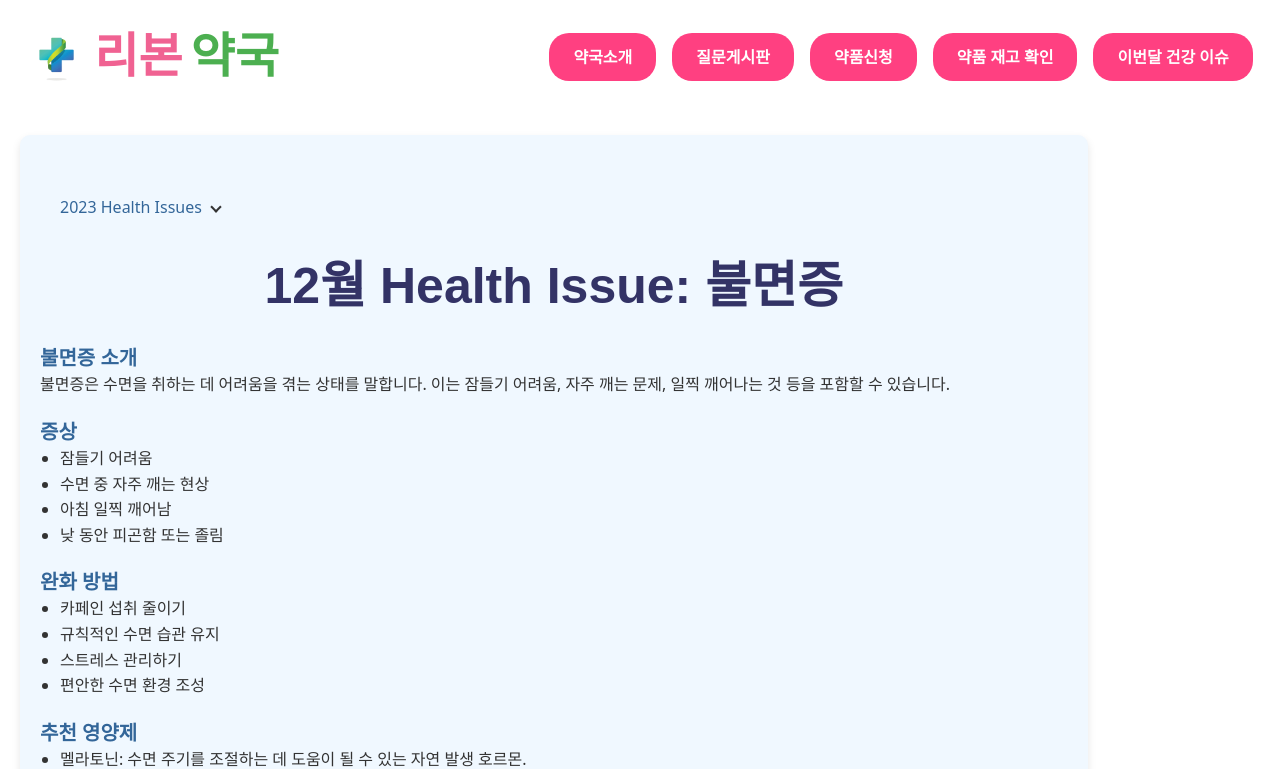
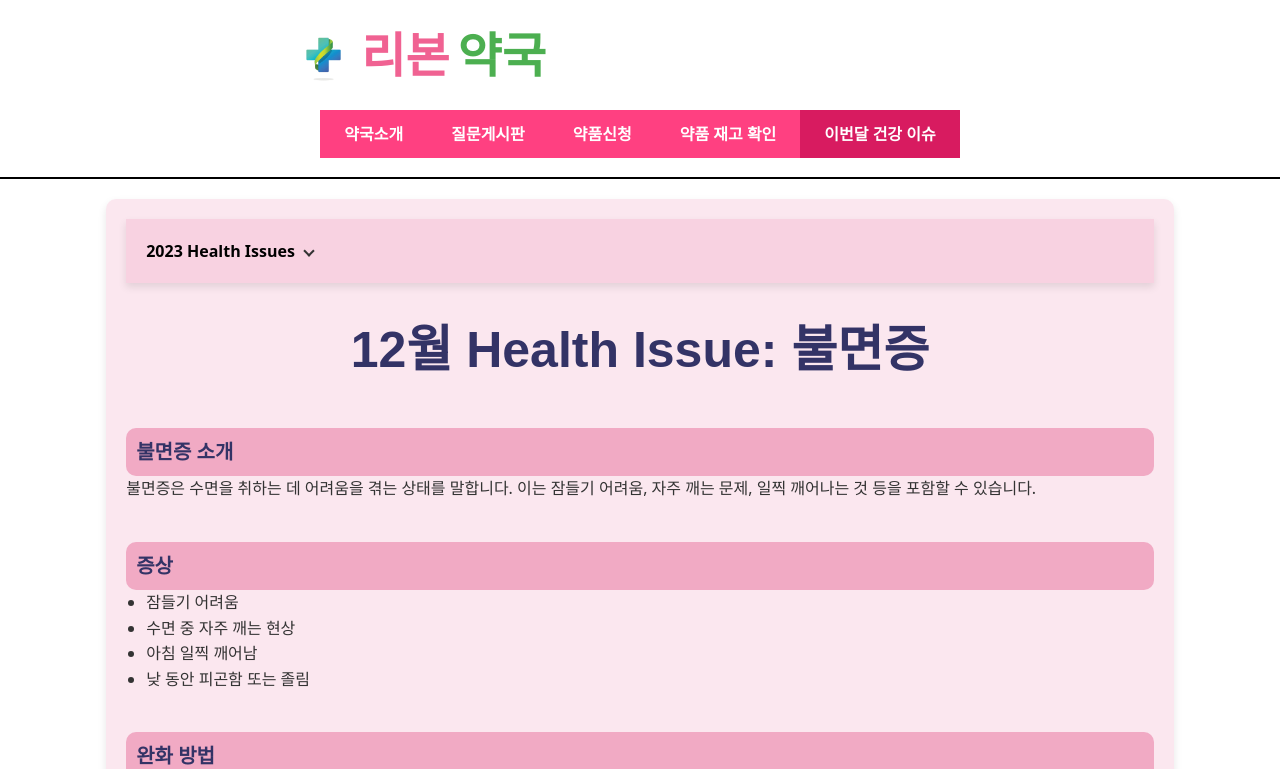
Before and after one commit to kjyook/Web_SW_Studio, a Next.js app: page /HotTopic in a window 1280 px wide. Shown: the top 769 px of the page. Built offline with nearby package versions, Linux system fonts and the light colour scheme.

Commit message:
kyh 231221 add: header, 약국소개, 약품신청, 핫토픽  디자인 수정 및 스타일 통일

```diff
--- a/src/components/Header/Header.jsx
+++ b/src/components/Header/Header.jsx
@@ -6,9 +6,12 @@ import Image from "next/image";
 import styles from "./Header.module.css";
 import { RiArrowDropDownLine } from "react-icons/ri";
 import SideBar from "../SideBar";
+import { useRouter } from "next/router";
 
 export const Header = () => {
   const [sidebar, setSidebar] = useState(false);
+  const router = useRouter();
+  console.log("dd", router.pathname);
 
   const tabs = [
     { label: "약국소개", path: "drugstore" },
@@ -22,7 +25,7 @@ export const Header = () => {
   return (
     <>
       <div className={styles.headerContainer}>
-        <Link href="/">
+        <Link href="/drugstore" className={styles.pharmacyName}>
           <div className={styles.logo}>
             <Image src="/icons/logo-removebg.png" width={75} height={75} alt='logo' />
             <span className={styles.ribbon}>리본</span>
@@ -33,7 +36,7 @@ export const Header = () => {
         <div className={styles.tabButtonContainer}>
           {tabs.map(({ label, path }) => (
             <Link href={`/${path}`} key={path}>
-              <button className={styles.tabButton}>{label}</button>
+              <button className={`${styles.tabButton} ${router.pathname === `/${path}` ? styles.activeTab : ''}`}>{label}</button>
             </Link>
           ))}
         </div>
--- a/src/components/Header/Header.module.css
+++ b/src/components/Header/Header.module.css
@@ -3,13 +3,26 @@
 .headerContainer {
     width: 100%;
     display: flex;
-    flex-direction: row;
+    flex-direction: column;
     background-color: white; /* Pink color with 80% opacity */
-    border-bottom: 2px solid #ffff;
+    border-bottom: 2px solid black;
     padding: 1.2rem;
     text-align: center;
     justify-content: space-between;
     align-items: center;
+    @media (max-width: 768px) {
+      flex-direction: row;
+    }
+  }
+
+  .pharmacyName{
+    position: relative;
+    right: 14rem;
+    margin: 0 0 1rem 0;
+    text-decoration: none;
+    @media (max-width: 768px) {
+      right: 0;
+    }
   }
 
 
@@ -45,6 +58,7 @@
     display: flex;
     align-items: center;
     justify-content: center;
+    background-color: #ff4081;
 
     @media (max-width: 768px) {
       display: none;
@@ -59,14 +73,18 @@
     font-size: 16px;
     font-weight: bold;
     cursor: pointer;
-    margin: 0 8px;
-    border-radius: 20px;
+    border-radius: 0%;
     transition: background-color 0.3s ease, transform 0.3s ease;
+  }
+
+  .activeTab {
+    background-color: #d81b60 !important;
   }
 
   .tabButton:hover {
     background-color: #d81b60;
-    transform: scale(1.1);
+    /* transform: scale(1.1); */
+    border-radius: 0%;
   }
 
   .activeTab {
--- a/src/components/HotTopic/HealthBoard.module.css
+++ b/src/components/HotTopic/HealthBoard.module.css
@@ -1,29 +1,43 @@
 
 .board {
-
   padding: 20px;
-  background-color:  #f0f8ff;
-
+  background-color: rgba(216, 27, 96, 0.1);
+  box-shadow: 0 4px 8px rgba(0, 0, 0, 0.1);
+  margin-bottom: 1rem;
+  width: 100%;
+  z-index: 10;
+  display: flex;
+  align-items: center;
+  @media (max-width: 768px) {
+    width: max-content;
+    display: block;
+  }
 }
 
 .board h3 {
-  color: #336699;
-  margin-bottom: 10px;
+  color: black;
+  font-weight: 600;
   display: flex; /* h2 요소를 flex 컨테이너로 만듭니다 */
   align-items: center; /* 내부 요소를 수직 중앙에 정렬합니다 */
+  justify-content: center;
 }
 
 .board ul {
   list-style: none;
   padding: 0;
+  display: flex;
+  @media (max-width: 768px) {
+    display: block;
+    list-style-type: disc;
+  }
 }
 
 .board li {
-  margin-bottom: 10px;
+  margin: 0 1rem;
 }
 
 .board li a {
-  color: #007bff;
+  color: black;
   text-decoration: none;
   transition: color 0.3s ease;
 }
--- a/src/components/SideBar.tsx
+++ b/src/components/SideBar.tsx
@@ -14,7 +14,7 @@ const SideBar = ({ tabs, visible }: SideBarProps) => {
 
   return (
     <>
-      <div className="bg-white w-56 absolute top-20 right-0 py-5 flex flex-col border-2 border-gray-800">
+      <div className="bg-white w-56 absolute top-20 right-0 py-5 flex flex-col border-2 border-gray-800 z-10">
         <div className="flex flex-col gap-4">
           {tabs.map(({ label, path }) => (
             <Link href={`/${path}`} key={path}>
--- a/src/pages/HotTopic/Content.module.css
+++ b/src/pages/HotTopic/Content.module.css
@@ -1,16 +1,15 @@
 .hot-topic-content {
     margin: 20px;
     padding: 20px;
-    background-color: #f0f8ff;
+    background-color: rgba(216, 27, 96, 0.1);
+    box-shadow: 0 4px 8px rgba(0, 0, 0, 0.1);
     border-radius: 10px;
-    box-shadow: 0 4px 8px rgba(0, 0, 0, 0.1);
     animation: fadeIn 1s ease-in-out;
-
   }
 
   .mainContent {
     display: flex;
-    justify-content: space-between;
+    justify-content: center;
   }
 
 
@@ -24,7 +23,7 @@
   }
 
   .hot-topic-content h3 {
-    color: #336699;
+    color: black;
     margin-top: 20px;
   }
 
@@ -34,8 +33,11 @@
   }
 
   .hot-topic-content ul {
-    list-style-type: disc;
+    list-style: none;
     margin-left: 20px;
+    @media (max-width: 768px) {
+      list-style-type: disc;
+    }
   }
 
   @keyframes fadeIn {
--- a/src/pages/HotTopic/HotTopic.module.css
+++ b/src/pages/HotTopic/HotTopic.module.css
@@ -1,31 +1,38 @@
 .hot-topic-content {
     margin: 20px;
     padding: 20px;
-    background-color: #f0f8ff;
+    background-color: rgba(216, 27, 96, 0.1);
     border-radius: 10px;
     box-shadow: 0 4px 8px rgba(0, 0, 0, 0.1);
     animation: fadeIn 1s ease-in-out;
-
   }
 
   .mainContent {
     display: flex;
-    justify-content: space-between;
+    justify-content: center;
   }
 
+  .detailContent{
+    position: relative;
+    top: 0rem;
+  }
 
   .hot-topic-content h2 {
     color: #333366;
     margin-bottom: 15px;
+    margin-top: 30px;
     text-align: center;
     font-size: 50px;
     font-weight: bold;
     font-family: 'Noto Sans KR', sans-serif;
   }
 
-  .hot-topic-content h3 {
-    color: #336699;
-    margin-top: 20px;
+ .hot-topic-content .detailContent h3 {
+    color: #333366;
+    background-color: rgba(216, 27, 96, 0.3);
+    padding: 10px;
+    border-radius: 10px;
+    margin-top: 2.5rem;
   }
 
   .hot-topic-content p, .hot-topic-content ul {
--- a/src/pages/HotTopic/index.tsx
+++ b/src/pages/HotTopic/index.tsx
@@ -17,11 +17,11 @@ const HotTopic = () => {
 
     <div>
       <Tabs />
-
       <div className={styles.mainContent}>
       {/* 이달의 건강 이슈: 불면증 */}
         <div className={styles['hot-topic-content']}>
           <HealthBoard />
+          <div className={styles.detailContent}>
             <h2>12월 Health Issue: 불면증</h2>
             <h3 className="font-bold text-xl">불면증 소개</h3>
             <p>불면증은 수면을 취하는 데 어려움을 겪는 상태를 말합니다. 이는 잠들기 어려움, 자주 깨는 문제, 일찍 깨어나는 것 등을 포함할 수 있습니다.</p>
@@ -55,10 +55,8 @@ const HotTopic = () => {
 
             <h3 className="font-bold text-xl">추가 정보</h3>
             <p>불면증에 대한 추가 정보와 전문적인 조언을 얻기 위해 약사에게 문의하거나 관련 전문가와 상담하세요.</p>
-
           </div>
-
-
+        </div>
       </div>
       <Footer/>
     </div>
--- a/src/pages/application/index.tsx
+++ b/src/pages/application/index.tsx
@@ -2,6 +2,7 @@ import Tabs from '@/components/Header/Header';
 import styles from './application.module.css';
 import 'bootstrap/dist/css/bootstrap.min.css';
 import React, { FormEvent, useState } from 'react';
+import Footer from '@/components/Footer/Footer';
 
 interface FormData {
     drugName: string;
@@ -73,7 +74,7 @@ const Application = () => {
                             <input type="text" name='quantity' placeholder="수량을 입력하세요." value={formData.quantity} onChange={handleChange} />
                         </li>
                         <li>
-                            <label>구매<br /> 예정일</label>
+                            <label>구매 예정일</label>
                             <input type="text" name='plannedDate' placeholder="날짜를 입력하세요." value={formData.plannedDate} onChange={handleChange} />
                         </li>
                         <li>
@@ -90,6 +91,7 @@ const Application = () => {
                     <button className={styles.submitBtn} type="submit">신청하기</button>
                 </div>
             </form>
+            <Footer/>
         </div>
     )
 }
--- a/src/pages/drugstore/index.tsx
+++ b/src/pages/drugstore/index.tsx
@@ -3,7 +3,8 @@ import Image from 'next/image';
 import logoImage from 'public/logo.jpg';
 import MyCarousel from '@/components/MyCarousel';
 import styles from './drugstore.module.css';
-import Tabs from '@/components/Header/Header';
+import Header from '@/components/Header/Header';
+import Footer from '@/components/Footer/Footer';
 
 const DrugStore = () => {
   const images = [
@@ -13,14 +14,8 @@ const DrugStore = () => {
   ];
     return (
       <div className={styles.mainPage}>
-        <Tabs />
+        <Header />
         <div className={styles.topSection}>
-          <div className={styles.titleArea}>
-            <Image src={logoImage} width={100} height={100} alt='logo'/>
-            <div className={styles.titleSubArea}>
-              <span className={`${styles.reborn} ${styles.title}`}>리본</span><span className={`${styles.reborn} ${styles.title}`}>약국</span>
-            </div>
-          </div>
           <div className={styles.titleInfoArea}>
             <p className={styles.titleInfo}>Re Born PHARMACY</p>
           </div>
@@ -34,6 +29,7 @@ const DrugStore = () => {
         <div className={styles.bottomSection}>
           <MyCarousel images={images} />
         </div>
+        <Footer />
       </div>
     )
 }
```
Also changed, not shown: src/pages/application/application.module.css (+19 -10 lines), src/pages/drugstore/drugstore.module.css (+5 -3 lines). Lines whose indentation alone changed are shown as unchanged.
